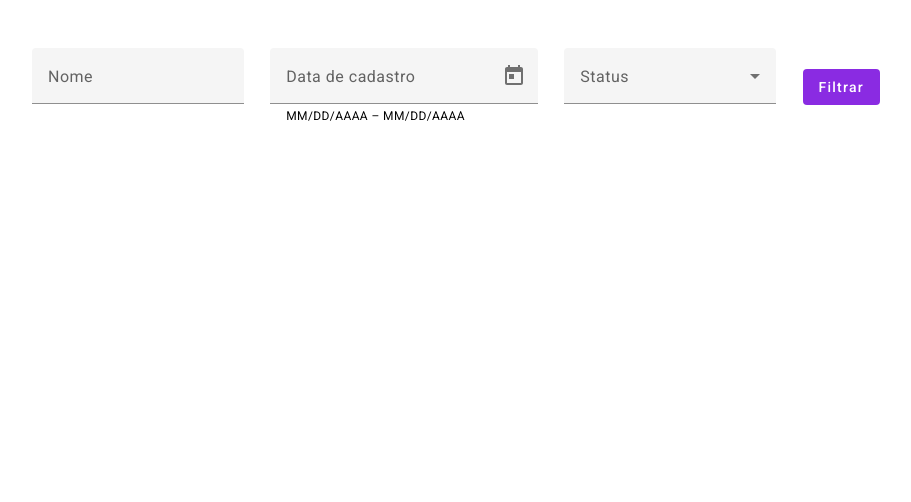
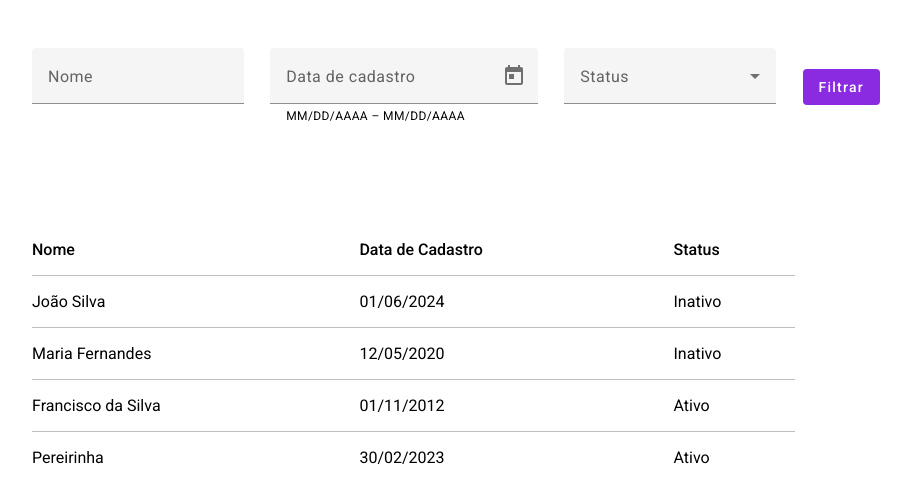
Before and after one commit to joao-zac/Angular-filter-list, an Angular app: page / in a window 1280 px wide. Shown: the top 502 px of the page, without its empty margins (16-927 px from the left). Built offline with nearby package versions, Linux system fonts and the light colour scheme.

Commit message:
:sparkles: feat: Componente users-display

```diff
--- a/src/app/app.component.html
+++ b/src/app/app.component.html
@@ -5,7 +5,7 @@
         </div>
 
         <div class="main-left-div">
-
+            <app-users-display />
         </div>
     </div>
     <div class="right-div">
--- a/src/app/app.component.scss
+++ b/src/app/app.component.scss
@@ -15,6 +15,7 @@ main {
 }
 
 .main-left-div {
+    margin-left: 3rem;
     height: 70%;
 }
 
--- /dev/null
+++ b/src/app/components/users-display/users-display.component.html
@@ -0,0 +1,35 @@
+<table>
+    <thead>
+        <tr>
+            <th>Nome</th>
+            <th>Data de Cadastro</th>
+            <th>Status</th>
+        </tr>
+    </thead>
+
+    <tbody>
+        <tr>
+            <td>João Silva</td>
+            <td>01/06/2024</td>
+            <td>Inativo</td>
+        </tr>
+
+        <tr>
+            <td>Maria Fernandes</td>
+            <td>12/05/2020</td>
+            <td>Inativo</td>
+        </tr>
+
+        <tr>
+            <td>Francisco da Silva</td>
+            <td>01/11/2012</td>
+            <td>Ativo</td>
+        </tr>
+
+        <tr>
+            <td>Pereirinha</td>
+            <td>30/02/2023</td>
+            <td>Ativo</td>
+        </tr>
+    </tbody>
+</table>
--- /dev/null
+++ b/src/app/components/users-display/users-display.component.scss
@@ -0,0 +1,15 @@
+table {
+  border-collapse: collapse;
+  width: 90%;
+}
+
+th {
+  text-align: left;
+  padding: 0rem 0 1rem 0;
+  font-weight: 500;
+}
+
+td {
+  padding: 1rem 0 1rem 0;
+  border-top: 1px solid rgb(190, 190, 190);
+}
```
Also changed, not shown: src/app/components/components.module.ts (+7 -2 lines), src/app/components/users-display/users-display.component.ts (added, +10 -0 lines).
